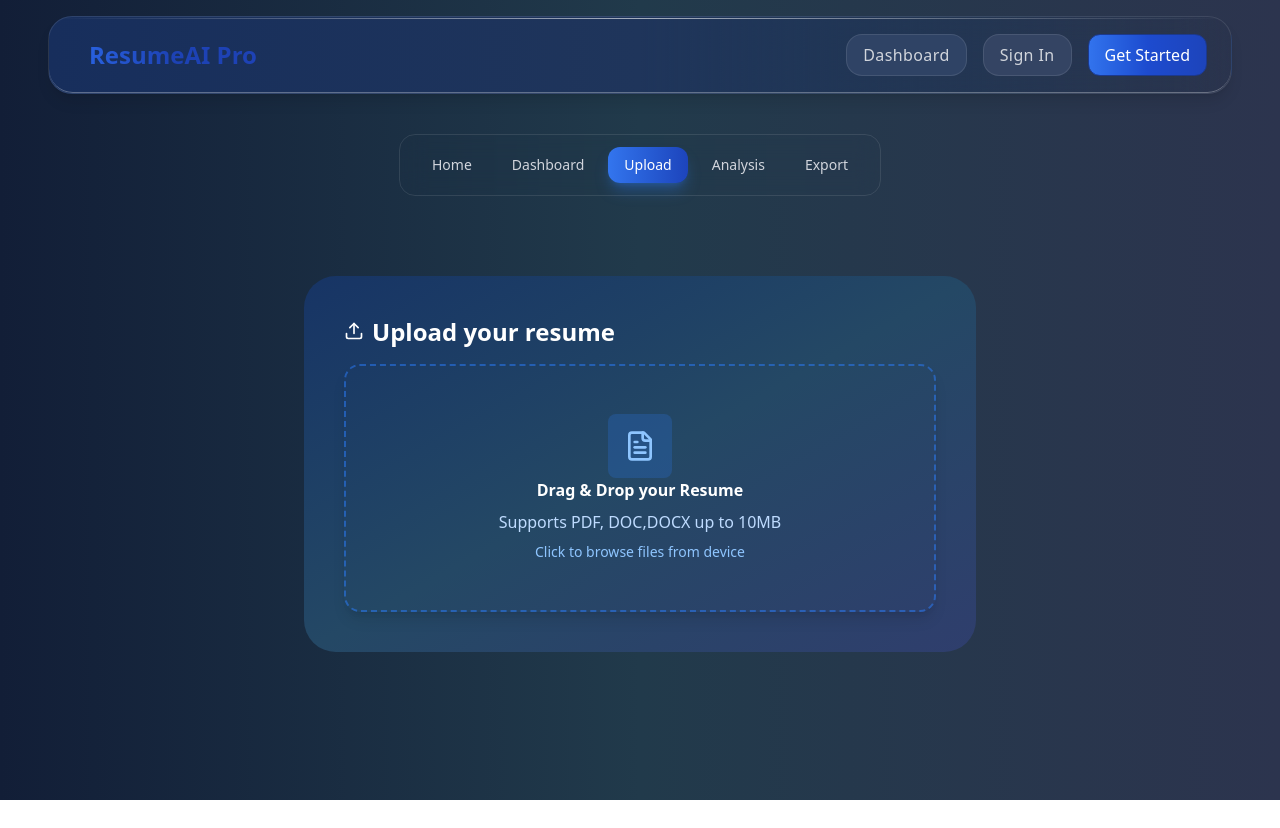
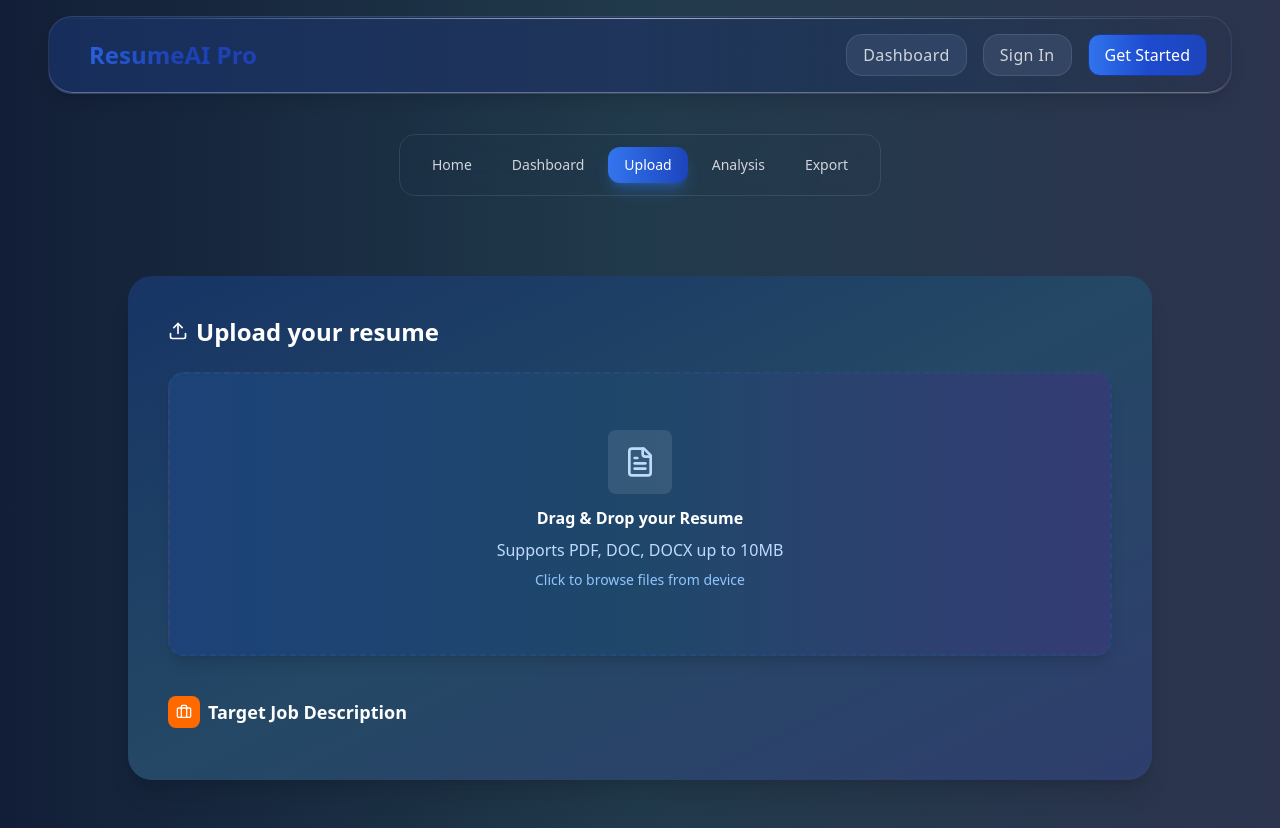
Before and after one commit to philipgisore/AIResumeAnalyzer, a React (Vite) app: page /upload in a window 1280 px wide. Before the commit the page ends 800 px from the top, so only its background shows below. Built offline with nearby package versions, Linux system fonts and the light colour scheme; a web font is replaced by a local one.

Commit message:
Refactor resume upload section with polished drag-and-drop, file preview, and improved UI styling

```diff
--- a/src/output.css
+++ b/src/output.css
@@ -10,6 +10,7 @@
       "Courier New", monospace;
     --color-red-400: oklch(70.4% 0.191 22.216);
     --color-orange-400: oklch(75% 0.183 55.934);
+    --color-orange-500: oklch(70.5% 0.213 47.604);
     --color-green-400: oklch(79.2% 0.209 151.711);
     --color-blue-100: oklch(93.2% 0.032 255.585);
     --color-blue-200: oklch(88.2% 0.059 254.128);
@@ -263,12 +264,21 @@
   .mx-auto {
     margin-inline: auto;
   }
+  .mt-1 {
+    margin-top: calc(var(--spacing) * 1);
+  }
   .mt-2 {
     margin-top: calc(var(--spacing) * 2);
   }
   .mt-3 {
     margin-top: calc(var(--spacing) * 3);
   }
+  .mt-4 {
+    margin-top: calc(var(--spacing) * 4);
+  }
+  .mt-6 {
+    margin-top: calc(var(--spacing) * 6);
+  }
   .mt-8 {
     margin-top: calc(var(--spacing) * 8);
   }
@@ -278,6 +288,9 @@
   .mb-2 {
     margin-bottom: calc(var(--spacing) * 2);
   }
+  .mb-3 {
+    margin-bottom: calc(var(--spacing) * 3);
+  }
   .mb-4 {
     margin-bottom: calc(var(--spacing) * 4);
   }
@@ -290,6 +303,9 @@
   .mb-8 {
     margin-bottom: calc(var(--spacing) * 8);
   }
+  .block {
+    display: block;
+  }
   .flex {
     display: flex;
   }
@@ -305,18 +321,36 @@
   .table {
     display: table;
   }
+  .h-4 {
+    height: calc(var(--spacing) * 4);
+  }
   .h-5 {
     height: calc(var(--spacing) * 5);
   }
+  .h-6 {
+    height: calc(var(--spacing) * 6);
+  }
   .h-8 {
     height: calc(var(--spacing) * 8);
   }
   .h-16 {
     height: calc(var(--spacing) * 16);
   }
+  .h-\[\#500px\] {
+    height: #500px;
+  }
+  .h-full {
+    height: 100%;
+  }
+  .min-h-\[220px\] {
+    min-height: 220px;
+  }
   .min-h-screen {
     min-height: 100vh;
   }
+  .w-4 {
+    width: calc(var(--spacing) * 4);
+  }
   .w-5 {
     width: calc(var(--spacing) * 5);
   }
@@ -326,18 +360,33 @@
   .w-16 {
     width: calc(var(--spacing) * 16);
   }
+  .w-32 {
+    width: calc(var(--spacing) * 32);
+  }
+  .w-64 {
+    width: calc(var(--spacing) * 64);
+  }
   .w-fit {
     width: fit-content;
   }
   .w-full {
     width: 100%;
   }
+  .w-screen {
+    width: 100vw;
+  }
   .max-w-2xl {
     max-width: var(--container-2xl);
   }
   .max-w-3xl {
     max-width: var(--container-3xl);
   }
+  .max-w-4xl {
+    max-width: var(--container-4xl);
+  }
+  .max-w-5xl {
+    max-width: var(--container-5xl);
+  }
   .max-w-7xl {
     max-width: var(--container-7xl);
   }
@@ -347,6 +396,10 @@
   .border-collapse {
     border-collapse: collapse;
   }
+  .translate-y-2 {
+    --tw-translate-y: calc(var(--spacing) * 2);
+    translate: var(--tw-translate-x) var(--tw-translate-y);
+  }
   .transform {
     transform: var(--tw-rotate-x,) var(--tw-rotate-y,) var(--tw-rotate-z,) var(--tw-skew-x,) var(--tw-skew-y,);
   }
@@ -374,8 +427,18 @@
   .gap-2 {
     gap: calc(var(--spacing) * 2);
   }
+  .gap-3 {
+    gap: calc(var(--spacing) * 3);
+  }
   .gap-6 {
     gap: calc(var(--spacing) * 6);
+  }
+  .space-y-3 {
+    :where(& > :not(:last-child)) {
+      --tw-space-y-reverse: 0;
+      margin-block-start: calc(calc(var(--spacing) * 3) * var(--tw-space-y-reverse));
+      margin-block-end: calc(calc(var(--spacing) * 3) * calc(1 - var(--tw-space-y-reverse)));
+    }
   }
   .space-y-6 {
     :where(& > :not(:last-child)) {
@@ -406,6 +469,9 @@
   .rounded-4xl {
     border-radius: var(--radius-4xl);
   }
+  .rounded-\[24px\] {
+    border-radius: 24px;
+  }
   .rounded-full {
     border-radius: calc(infinity * 1px);
   }
@@ -433,6 +499,9 @@
   }
   .border-\[\#1E3A68\] {
     border-color: #1E3A68;
+  }
+  .border-\[\#274879\] {
+    border-color: #274879;
   }
   .border-blue-400 {
     border-color: var(--color-blue-400);
@@ -479,8 +548,20 @@
   .bg-gray-100 {
     background-color: var(--color-gray-100);
   }
+  .bg-orange-500 {
+    background-color: var(--color-orange-500);
+  }
   .bg-transparent {
     background-color: transparent;
+  }
+  .bg-white {
+    background-color: var(--color-white);
+  }
+  .bg-white\/10 {
+    background-color: color-mix(in srgb, #fff 10%, transparent);
+    @supports (color: color-mix(in lab, red, red)) {
+      background-color: color-mix(in oklab, var(--color-white) 10%, transparent);
+    }
   }
   .bg-gradient-to-br {
     --tw-gradient-position: to bottom right in oklab;
@@ -730,6 +811,18 @@
   .p-12 {
     padding: calc(var(--spacing) * 12);
   }
+  .p-20 {
+    padding: calc(var(--spacing) * 20);
+  }
+  .p-23 {
+    padding: calc(var(--spacing) * 23);
+  }
+  .p-24 {
+    padding: calc(var(--spacing) * 24);
+  }
+  .p-25 {
+    padding: calc(var(--spacing) * 25);
+  }
   .px-4 {
     padding-inline: calc(var(--spacing) * 4);
   }
@@ -871,6 +964,12 @@
       color: color-mix(in oklab, var(--color-white) 60%, transparent);
     }
   }
+  .text-white\/80 {
+    color: color-mix(in srgb, #fff 80%, transparent);
+    @supports (color: color-mix(in lab, red, red)) {
+      color: color-mix(in oklab, var(--color-white) 80%, transparent);
+    }
+  }
   .underline {
     text-decoration-line: underline;
   }
@@ -892,6 +991,10 @@
   }
   .shadow-xl {
     --tw-shadow: 0 20px 25px -5px var(--tw-shadow-color, rgb(0 0 0 / 0.1)), 0 8px 10px -6px var(--tw-shadow-color, rgb(0 0 0 / 0.1));
+    box-shadow: var(--tw-inset-shadow), var(--tw-inset-ring-shadow), var(--tw-ring-offset-shadow), var(--tw-ring-shadow), var(--tw-shadow);
+  }
+  .ring-2 {
+    --tw-ring-shadow: var(--tw-ring-inset,) 0 0 0 calc(2px + var(--tw-ring-offset-width)) var(--tw-ring-color, currentcolor);
     box-shadow: var(--tw-inset-shadow), var(--tw-inset-ring-shadow), var(--tw-ring-offset-shadow), var(--tw-ring-shadow), var(--tw-shadow);
   }
   .shadow-blue-500 {
@@ -905,6 +1008,9 @@
     @supports (color: color-mix(in lab, red, red)) {
       --tw-shadow-color: color-mix(in oklab, color-mix(in oklab, var(--color-blue-500) 30%, transparent) var(--tw-shadow-alpha), transparent);
     }
+  }
+  .ring-blue-400 {
+    --tw-ring-color: var(--color-blue-400);
   }
   .outline {
     outline-style: var(--tw-outline-style);
@@ -1055,10 +1161,58 @@
       }
     }
   }
+  .hover\:translate-y-1 {
+    &:hover {
+      @media (hover: hover) {
+        --tw-translate-y: calc(var(--spacing) * 1);
+        translate: var(--tw-translate-x) var(--tw-translate-y);
+      }
+    }
+  }
+  .hover\:translate-y-1\.5 {
+    &:hover {
+      @media (hover: hover) {
+        --tw-translate-y: calc(var(--spacing) * 1.5);
+        translate: var(--tw-translate-x) var(--tw-translate-y);
+      }
+    }
+  }
+  .hover\:translate-y-2 {
+    &:hover {
+      @media (hover: hover) {
+        --tw-translate-y: calc(var(--spacing) * 2);
+        translate: var(--tw-translate-x) var(--tw-translate-y);
+      }
+    }
+  }
+  .hover\:border-\[\#1B495F\] {
+    &:hover {
+      @media (hover: hover) {
+        border-color: #1B495F;
+      }
+    }
+  }
+  .hover\:border-\[\#194061\] {
+    &:hover {
+      @media (hover: hover) {
+        border-color: #194061;
+      }
+    }
+  }
   .hover\:border-blue-400 {
     &:hover {
       @media (hover: hover) {
         border-color: var(--color-blue-400);
+      }
+    }
+  }
+  .hover\:border-white\/10 {
+    &:hover {
+      @media (hover: hover) {
+        border-color: color-mix(in srgb, #fff 10%, transparent);
+        @supports (color: color-mix(in lab, red, red)) {
+          border-color: color-mix(in oklab, var(--color-white) 10%, transparent);
+        }
       }
     }
   }
@@ -1147,6 +1301,22 @@
       }
     }
   }
+  .hover\:ring-1 {
+    &:hover {
+      @media (hover: hover) {
+        --tw-ring-shadow: var(--tw-ring-inset,) 0 0 0 calc(1px + var(--tw-ring-offset-width)) var(--tw-ring-color, currentcolor);
+        box-shadow: var(--tw-inset-shadow), var(--tw-inset-ring-shadow), var(--tw-ring-offset-shadow), var(--tw-ring-shadow), var(--tw-shadow);
+      }
+    }
+  }
+  .hover\:ring-2 {
+    &:hover {
+      @media (hover: hover) {
+        --tw-ring-shadow: var(--tw-ring-inset,) 0 0 0 calc(2px + var(--tw-ring-offset-width)) var(--tw-ring-color, currentcolor);
+        box-shadow: var(--tw-inset-shadow), var(--tw-inset-ring-shadow), var(--tw-ring-offset-shadow), var(--tw-ring-shadow), var(--tw-shadow);
+      }
+    }
+  }
   .hover\:shadow-\[\#213249\] {
     &:hover {
       @media (hover: hover) {
@@ -1157,6 +1327,20 @@
       }
     }
   }
+  .hover\:ring-\[\#194061\] {
+    &:hover {
+      @media (hover: hover) {
+        --tw-ring-color: #194061;
+      }
+    }
+  }
+  .hover\:ring-blue-400 {
+    &:hover {
+      @media (hover: hover) {
+        --tw-ring-color: var(--color-blue-400);
+      }
+    }
+  }
   .sm\:max-w-\[34rem\] {
     @media (width >= 40rem) {
       max-width: 34rem;
@@ -1221,6 +1405,21 @@
     }
   }
 }
+@property --tw-translate-x {
+  syntax: "*";
+  inherits: false;
+  initial-value: 0;
+}
+@property --tw-translate-y {
+  syntax: "*";
+  inherits: false;
+  initial-value: 0;
+}
+@property --tw-translate-z {
+  syntax: "*";
+  inherits: false;
+  initial-value: 0;
+}
 @property --tw-rotate-x {
   syntax: "*";
   inherits: false;
@@ -1428,25 +1627,13 @@
   syntax: "*";
   initial-value: "";
   inherits: false;
-}
-@property --tw-translate-x {
-  syntax: "*";
-  inherits: false;
-  initial-value: 0;
-}
-@property --tw-translate-y {
-  syntax: "*";
-  inherits: false;
-  initial-value: 0;
-}
-@property --tw-translate-z {
-  syntax: "*";
-  inherits: false;
-  initial-value: 0;
 }
 @layer properties {
   @supports ((-webkit-hyphens: none) and (not (margin-trim: inline))) or ((-moz-orient: inline) and (not (color:rgb(from red r g b)))) {
     *, ::before, ::after, ::backdrop {
+      --tw-translate-x: 0;
+      --tw-translate-y: 0;
+      --tw-translate-z: 0;
       --tw-rotate-x: initial;
       --tw-rotate-y: initial;
       --tw-rotate-z: initial;
@@ -1494,9 +1681,6 @@
       --tw-duration: initial;
       --tw-ease: initial;
       --tw-content: "";
-      --tw-translate-x: 0;
-      --tw-translate-y: 0;
-      --tw-translate-z: 0;
-    }
-  }
-}
+    }
+  }
+}
--- a/src/pages/Upload.jsx
+++ b/src/pages/Upload.jsx
@@ -1,6 +1,6 @@
 import React, { useState, useEffect } from 'react';
 import { saveUpload } from '../utils/storage';
-import { Upload, FileText } from "lucide-react"
+import { Upload, FileText, Briefcase } from "lucide-react"
 import { p } from 'framer-motion/client';
 
 export default function ResumeUpload() {
@@ -71,6 +71,13 @@ export default function ResumeUpload() {
         }
     }
 
+    const handleRemoveFile = () => {
+        setResumeFile(null);
+        setResumeBase64(null);
+        localStorage.removeItem("resumeFileName")
+        localStorage.removeItem("resumeFileContent")
+    }
+
     // Mock AI integration later
     const handleSubmit = () => {
         if (!resumeBase64 || !jobDescription) {
@@ -93,61 +100,68 @@ export default function ResumeUpload() {
     };
 
     return (
-        <section className='w-full flex justify-center items-center py-12 pt-20'>
-            <div className='w-full max-w-2xl bg-gradient-to-br from-[#173465] via-[#244865] to-[#2F3E6D] rounded-4xl p-10'>
-               {/* Upload content goes here */}
-               <div className='flex items-baseline gap-2'>
-                    <Upload className='w-5 h-5 text-white' />
-                    <h2 className='text-white text-2xl font-bold mb-4 font sans'>Upload your resume</h2>
+    <section className="w-full flex justify-center items-center py-12 pt-20">
+        <div className="w-full max-w-5xl mx-auto bg-gradient-to-br from-[#173465] via-[#244865] to-[#2F3E6D] rounded-[24px] p-10 shadow-xl">
+            {/* Header */}
+            <div className="flex items-baseline gap-2 mb-6">
+            <Upload className="w-5 h-5 text-white" />
+            <h2 className="text-white text-2xl font-bold font-sans">Upload your resume</h2>
             </div>
 
             {/* Drag & Drop area */}
             <div
+            onDragEnter={handleDragOver}
             onDragOver={handleDragOver}
             onDragLeave={handleDragLeave}
             onDrop={handleDrop}
-                    className={`relative border-2 border-dashed p-12 text-center transition-all duration-200 cursor-pointer
-                                gradient-to-r from-[#1C4278] via-[#1F476A] to-[#343C74] rounded-2xl shadow-lg border border-[#1E3A68]
-                            ${dragActive
-                                ? 'border-blue-400 bg-blue-500/20'
-                                : 'border-blue-500/50 hover:border-blue-400 hover:bg-blue-500/10'
-                            }
-                    `}
+            onClick={() => document.getElementById('resume-upload').click()}
+            className={`relative w-full min-h-[220px] border-2 border-dashed p-8 text-center transition-all duration-200 cursor-pointer
+                bg-gradient-to-r from-[#1C4278] via-[#1F476A] to-[#343C74]
+                rounded-2xl shadow-lg border-[#274879]
+                ${dragActive ? 'ring-2 ring-blue-400 ' : 'hover:border-white/10 hover:translate-y-1'}`}
             >
             <input
-                        type='file'
-                        accept='.pdf,.doc,.docx'
-                        onChange={handleFile}
-                        className='hidden'
-                        id='resume-upload'
+                id="resume-upload"
+                type="file"
+                accept=".pdf,.doc,.docx"
+                onChange={handleFileChange}
+                className="hidden"
             />
 
-                    <div className="w-16 h-16 bg-blue-500/20 rounded-lg flex items-center justify-center mx-auto">
-                        <FileText className="w-8 h-8 text-blue-300" />
+            <div className="space-y-3 mt-6">
+                <div className="w-16 h-16 bg-white/10 rounded-lg flex items-center justify-center mx-auto">
+                <FileText className="w-8 h-8 text-blue-200" />
                 </div>
 
-                    <label htmlFor='resume-upload' className='cursor-pointer'>
+                <label htmlFor="resume-upload" className="cursor-pointer block">
                 {resumeFile ? (
                     <div>
-                                <p className='text-white/60 mt-3'>
-                                    📄 {resumeFile} uploaded successfully
-                                </p>
-                                <p className="text-blue-300 text-sm mt-2">Click to change file</p>
+                    <p className="text-white/80 mt-1">📄 {resumeFile} uploaded successfully</p>
+                    <p className="text-blue-200 text-sm mt-2">Click to change file</p>
                     </div>
-                        ):(
+                ) : (
                     <div>
-                                <h3 className='text-white font-semibold '>
-                                    Drag & Drop your Resume
-                                </h3>
-                                <p className='text-blue-200 mt-2'>Supports PDF, DOC,DOCX up to 10MB</p>
-                                <p className='text-blue-300 text-sm mt-2'>Click to browse files from device</p>
+                    <h3 className="text-white font-semibold">Drag & Drop your Resume</h3>
+                    <p className="text-blue-200 mt-2">Supports PDF, DOC, DOCX up to 10MB</p>
+                    <p className="text-blue-300 text-sm mt-2 mb-8">Click to browse files from device</p>
                     </div>
-
                 )}
                 </label>
             </div>
             </div>
+
+            {/* Job Description Section */}
+            <div className="flex items-center gap-2 mb-3 mt-10">
+            <div className="w-8 h-8 bg-orange-500 rounded-lg flex items-center justify-center">
+                <Briefcase className="w-4 h-4 text-white" />
+            </div>
+            <h3 className="text-white font-semibold text-lg">Target Job Description</h3>
+            </div>
+
+            {/* …your textarea + button here… */}
+        </div>
     </section>
+
 
     );
 
```
Lines whose indentation alone changed are shown as unchanged.
